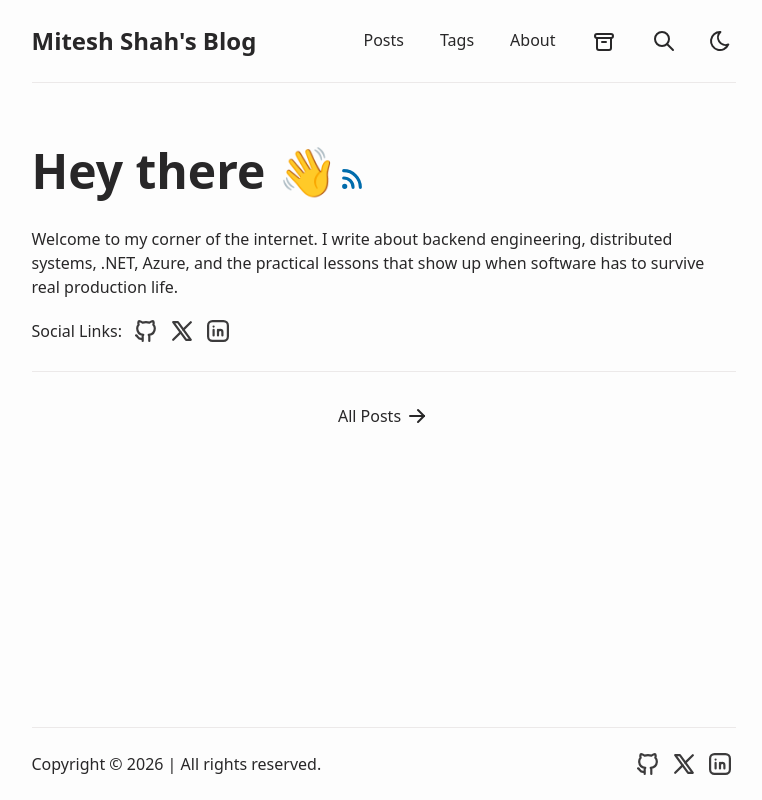
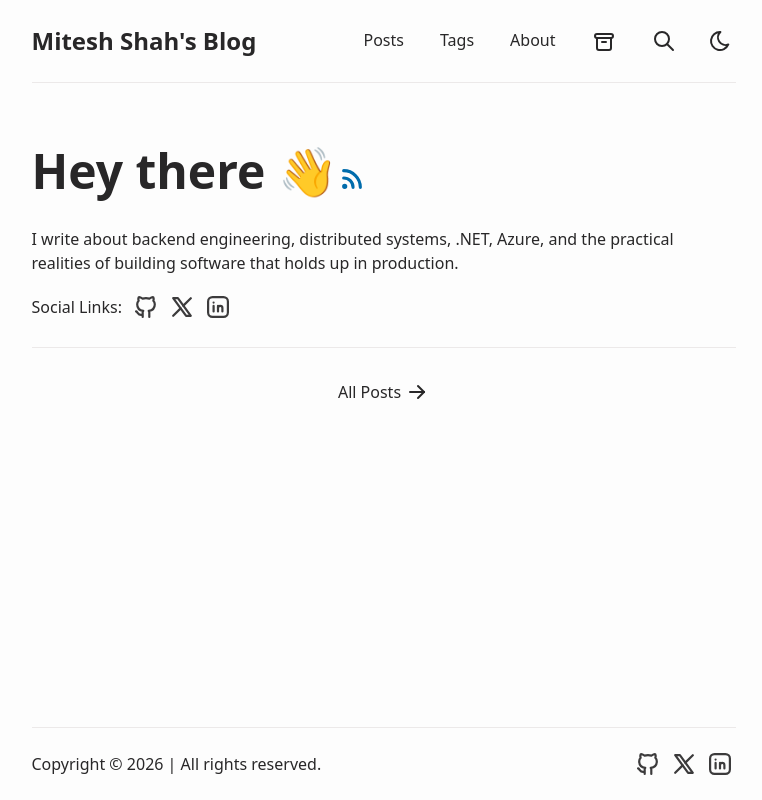
Before and after one commit to mitesh1612/blog, an Astro site: page / in a window 1280 px wide. Shown: the whole page, without its empty margins (249-1011 px from the left). Built offline with nearby package versions, Linux system fonts and the light colour scheme; Astro itself is replaced by a stand-in of ours.

Commit message:
chore: refine homepage hero copy

```diff
--- a/src/pages/index.astro
+++ b/src/pages/index.astro
@@ -43,9 +43,8 @@ const recentPosts = sortedPosts.filter(({ data }) => !data.featured);
       </a>
 
       <p>
-        Welcome to my corner of the internet. I write about backend engineering,
-        distributed systems, .NET, Azure, and the practical lessons that show up
-        when software has to survive real production life.
+        I write about backend engineering, distributed systems, .NET, Azure, and
+        the practical realities of building software that holds up in production.
       </p>
       {
         // only display if at least one social link is enabled
```
